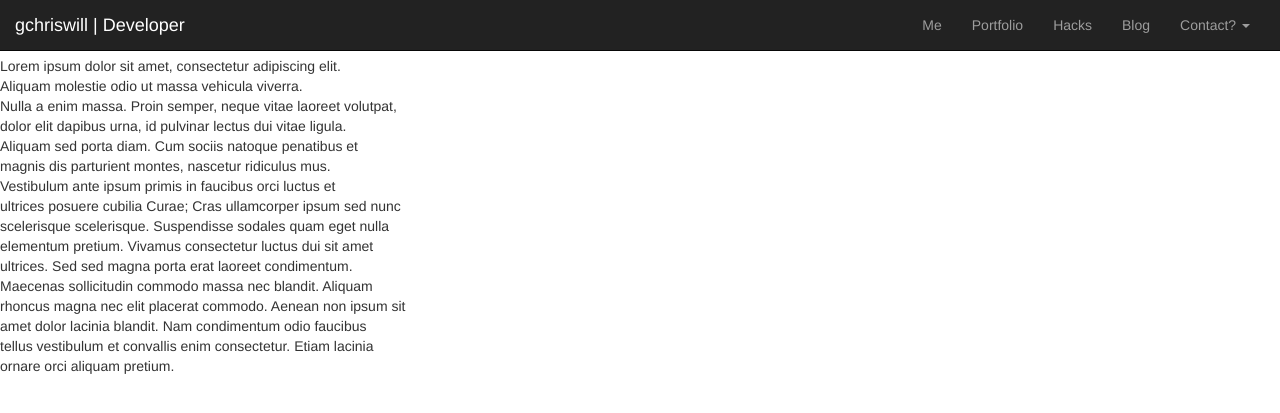
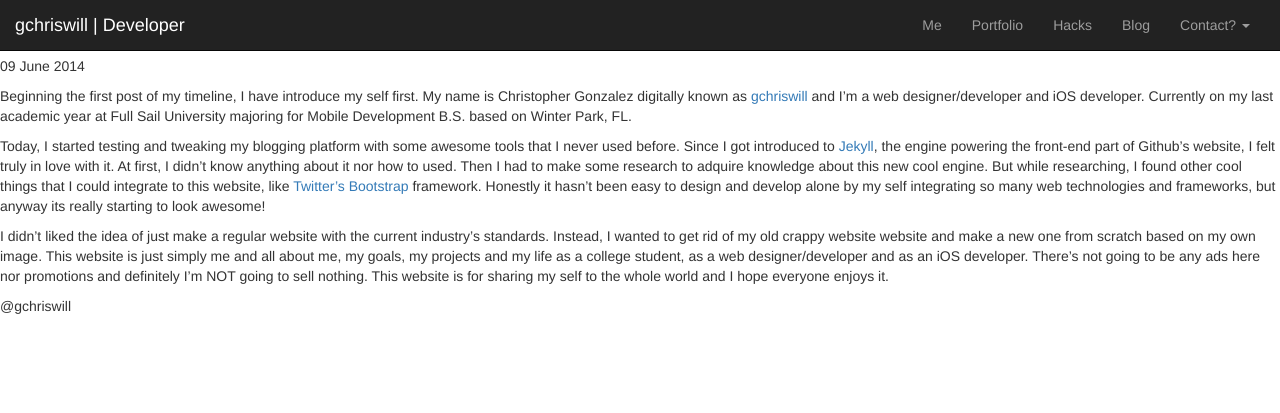
Before and after one commit to gchriswill/gchriswill.github.io, a Jekyll site: the page built from _posts/2014-06-01-Test-1-on-timeline.md, in a window 1280 px wide. Shown: the top 413 px of the page. Built offline with Jekyll 4.4.1, drawn with Linux system fonts in a browser that asks for light colours; nearby versions of some CDN libraries; Markdown is read by kramdown in place of the engine named in the settings.

Commit message:
My first blog post

```diff
--- a/_posts/2014-06-01-Test-1-on-timeline.md
+++ b/_posts/2014-06-01-Test-1-on-timeline.md
@@ -1,25 +1,32 @@
 ---
 layout: default
-title: Working with jekyll<span class="red_punctuation">,</span> Liquid<span class="red_punctuation">,</span> jQuery<span class="red_punctuation">,</span> Bootstrap and Markdown<span class="red_punctuation">!</span>
-meta: hello 1
+title: A New Development Approach<span class="red_punctuation">...</span>
+meta: Jekyll, Liquid, Markdown, Bootstrap and jQuery, it has been a pleasure to meet you!
 category: Timeline
 ---
 
-###Testing timeline's post platform!
+###My First Post
 
-Lorem ipsum dolor sit amet, consectetur adipiscing elit.
-Aliquam molestie odio ut massa vehicula viverra.
-Nulla a enim massa. Proin semper, neque vitae laoreet volutpat,
-dolor elit dapibus urna, id pulvinar lectus dui vitae ligula.
-Aliquam sed porta diam. Cum sociis natoque penatibus et
-magnis dis parturient montes, nascetur ridiculus mus.
-Vestibulum ante ipsum primis in faucibus orci luctus et
-ultrices posuere cubilia Curae; Cras ullamcorper ipsum sed nunc
-scelerisque scelerisque. Suspendisse sodales quam eget nulla
-elementum pretium. Vivamus consectetur luctus dui sit amet
-ultrices. Sed sed magna porta erat laoreet condimentum.
-Maecenas sollicitudin commodo massa nec blandit. Aliquam
-rhoncus magna nec elit placerat commodo. Aenean non ipsum sit
-amet dolor lacinia blandit. Nam condimentum odio faucibus
-tellus vestibulum et convallis enim consectetur. Etiam lacinia
-ornare orci aliquam pretium.
+{{ site.time | date_to_long_string }}
+
+
+Beginning the first post of my timeline, I have introduce my self first. My name is Christopher Gonzalez digitally known as
+[gchriswill](https://twitter.com/gchriswill) and I'm a web designer/developer and iOS developer. Currently on my last
+academic year at Full Sail University majoring for Mobile Development B.S. based on Winter Park, FL.
+
+
+Today, I started testing and tweaking my blogging platform with some awesome tools that I never used before.
+Since I got introduced to [Jekyll](http://jekyllrb.com), the engine powering the front-end part of Github's website, I felt
+truly in love with it. At first, I didn't know anything about it nor how to used. Then I had to make some research to adquire
+knowledge about this new cool engine. But while researching, I found other cool things that I could integrate to this website,
+like [Twitter's Bootstrap](http://getbootstrap.com) framework. Honestly it hasn't been easy to design and develop alone by my
+self integrating so many web technologies and frameworks, but anyway its really starting to look awesome!
+
+
+I didn't liked the idea of just make a regular website with the current industry's standards. Instead, I wanted to get rid of
+my old crappy website website and make a new one from scratch based on my own image. This website is just simply me and all
+about me, my goals, my projects and my life as a college student, as a web designer/developer and as an iOS developer. There's
+not going to be any ads here nor promotions and definitely I'm NOT going to sell nothing. This website is for sharing my self
+to the whole world and I hope everyone enjoys it.
+
+@gchriswill
```
